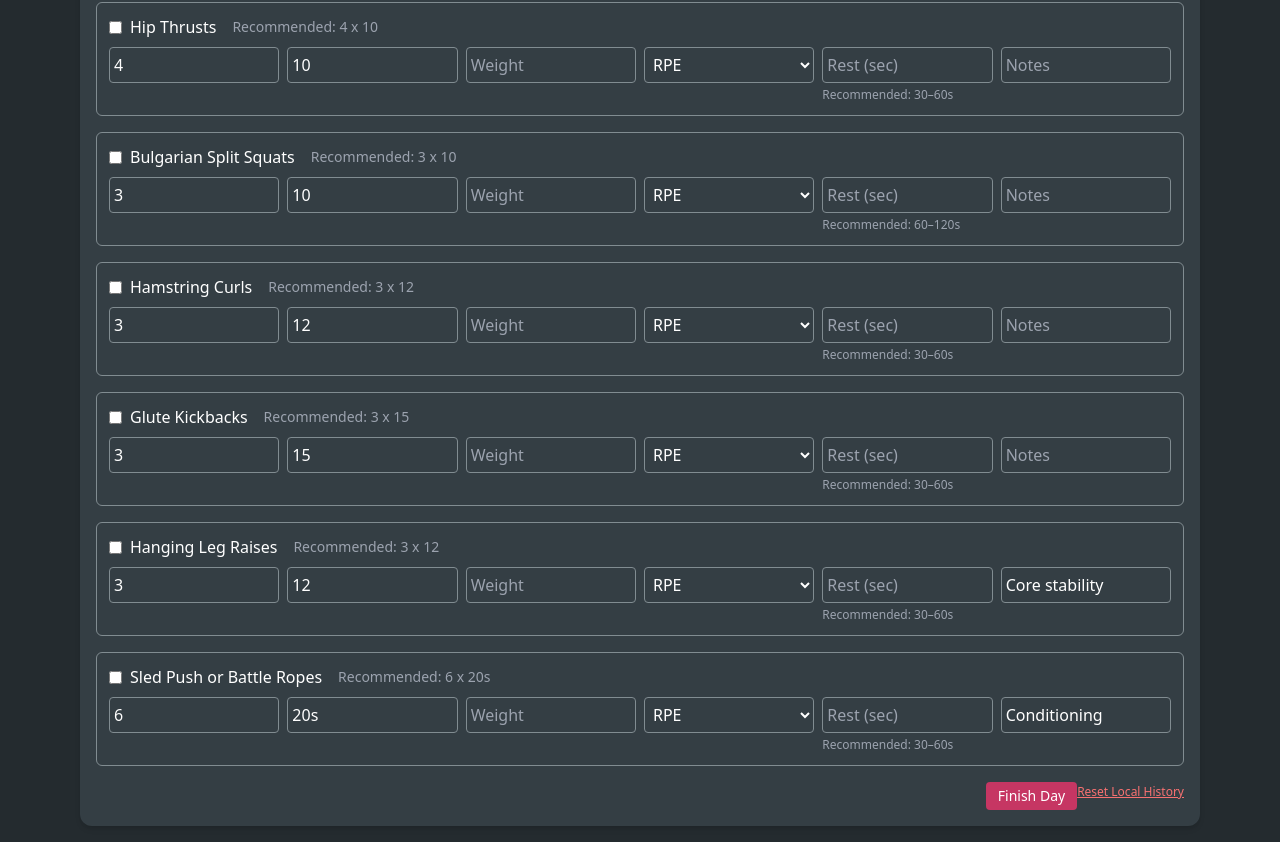
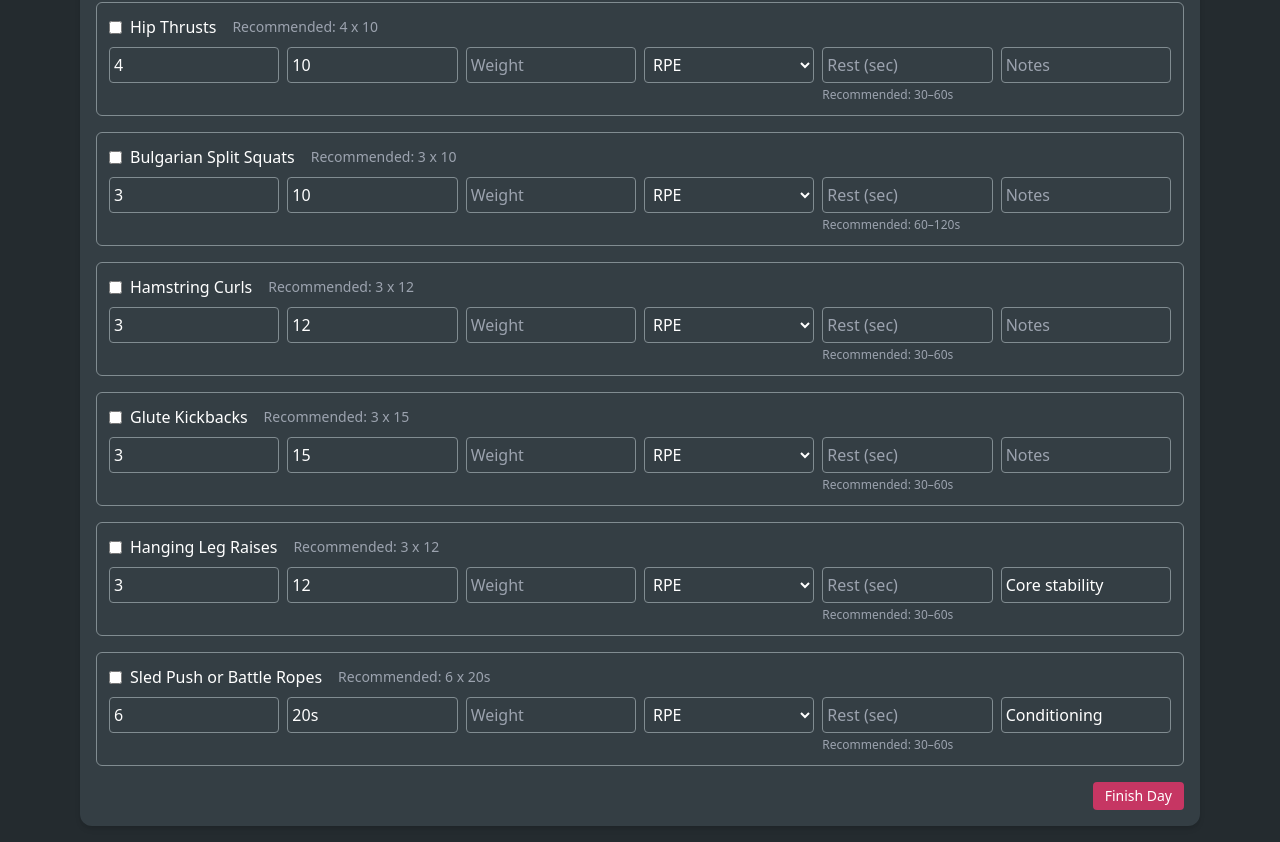
Before and after one commit to areysen/workout-tracker, a React (Create React App) app: page / in a window 1280 px wide. Shown: the part 415-1257 px from the top of the page. Built offline with nearby package versions, Linux system fonts and the light colour scheme.

Commit message:
removed local history button

```diff
--- a/src/WorkoutLog.js
+++ b/src/WorkoutLog.js
@@ -706,14 +706,6 @@ export default function WorkoutLog() {
                     className="text-sm bg-[#C63663] hover:bg-[#b03056] text-white px-3 py-1 rounded">
                     Finish Day
                   </button>
-                  <button
-                    onClick={() => {
-                      localStorage.clear();
-                      window.location.reload();
-                    }}
-                    className="text-xs text-red-400 underline mb-2">
-                    Reset Local History
-                  </button>
                 </div>
               </div>
             )
```
